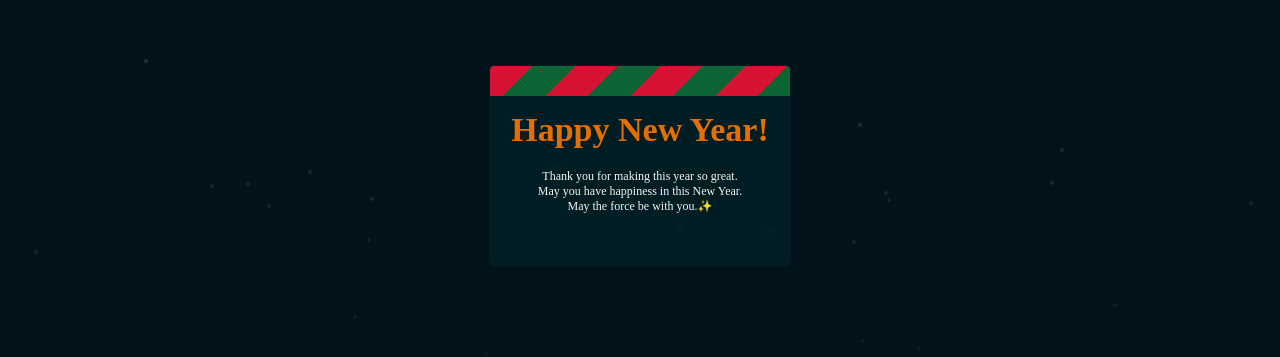
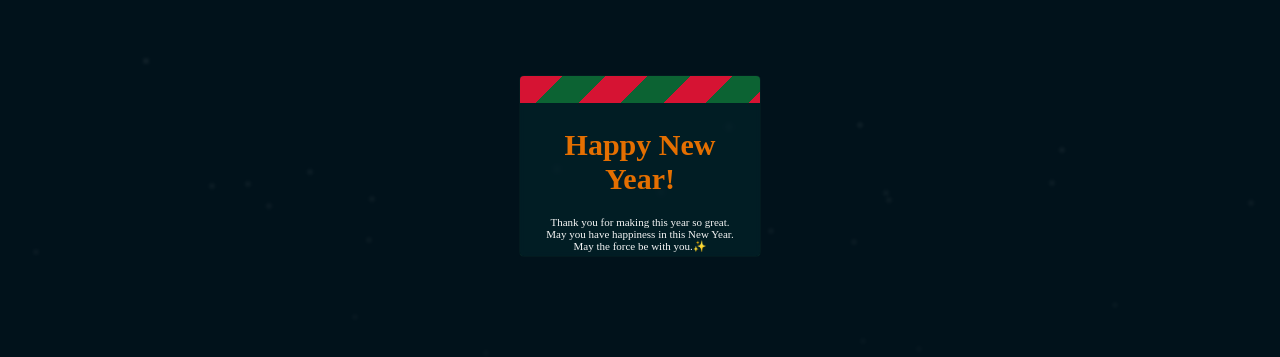
Before and after one commit to wrathofhorde/snow, a plain HTML site: page index.html in a window 1280 px wide. Shown: the part 234-591 px from the top of the page. Drawn offline with Linux system fonts and the light colour scheme; a web font is replaced by a local one.

Commit message:
resizing

```diff
--- a/index.js
+++ b/index.js
@@ -1,4 +1,4 @@
-const wrapper = document.querySelector('.wrapper');
+const wrapper = document.querySelector(".wrapper");
 let count = 0;
 const ANI_MAX_TIME = 40;
 const ANI_MIN_TIME = 30;
@@ -6,23 +6,38 @@ const DELAY_MAX = 10;
 const DELAY_MIN = 2;
 
 const addSnow = () => {
-  const [small, middle, big] = [16, 24, 30];
-  const snowsize = [small, small, small, small, small, middle, middle, middle, big, big];
-  const snow = document.createElement('span');
+  const [small, middle, big] = [30, 40, 50];
+  const snowsize = [
+    small,
+    small,
+    small,
+    small,
+    small,
+    middle,
+    middle,
+    middle,
+    big,
+    big,
+  ];
+  const snow = document.createElement("span");
   const size = snowsize[Math.random() * snowsize.length];
-  snow.classList.add('snow');
+  snow.classList.add("snow");
   snow.style.width = `${size}px`;
   snow.style.height = `${size}px`;
   snow.style.borderRadius = `${size / 2}px`;
   snow.style.left = `${Math.floor(Math.random() * (window.innerWidth + 1))}px`;
-  snow.style.animationDuration = `${Math.floor(Math.random() * (ANI_MAX_TIME - ANI_MIN_TIME) + ANI_MIN_TIME)}s`;
-  snow.style.animationDuration = `${Math.floor(Math.random() * (DELAY_MAX - DELAY_MIN) + DELAY_MIN)}s`;
+  snow.style.animationDuration = `${Math.floor(
+    Math.random() * (ANI_MAX_TIME - ANI_MIN_TIME) + ANI_MIN_TIME
+  )}s`;
+  snow.style.animationDuration = `${Math.floor(
+    Math.random() * (DELAY_MAX - DELAY_MIN) + DELAY_MIN
+  )}s`;
   wrapper.appendChild(snow);
 
   if (count < 30) {
     ++count;
     window.requestAnimationFrame(addSnow);
   }
-}
+};
 
 addSnow();
--- a/style.css
+++ b/style.css
@@ -15,12 +15,12 @@
 }
 
 .card {
-  color:whitesmoke;
+  color: whitesmoke;
   display: flex;
   flex-direction: column;
-  width: 300px;
-  height: 200px;
-  padding: 20px;
+  width: 240px;
+  height: 180px;
+  padding: 12px;
   position: relative;
   overflow: hidden;
   border-radius: 4px;
@@ -29,15 +29,15 @@
 }
 
 .card h1 {
-  font-size: 34px;
+  font-size: 30px;
   font-family: "Vujahday Script";
-  color:#e46f01;
-  margin: 25px 0 20px;
+  color: #e46f01;
+  margin: 40px 0 20px;
   text-align: center;
 }
 
 p {
-  font-size: 12px;
+  font-size: 11px;
   text-align: center;
 }
 
@@ -80,7 +80,7 @@ p {
   height: 2px;
   border-radius: 2px;
   background-color: white;
-  filter: blur(1px);
+  filter: blur(2px);
   animation: snowfall;
   animation-timing-function: linear;
   animation-iteration-count: infinite;
```
